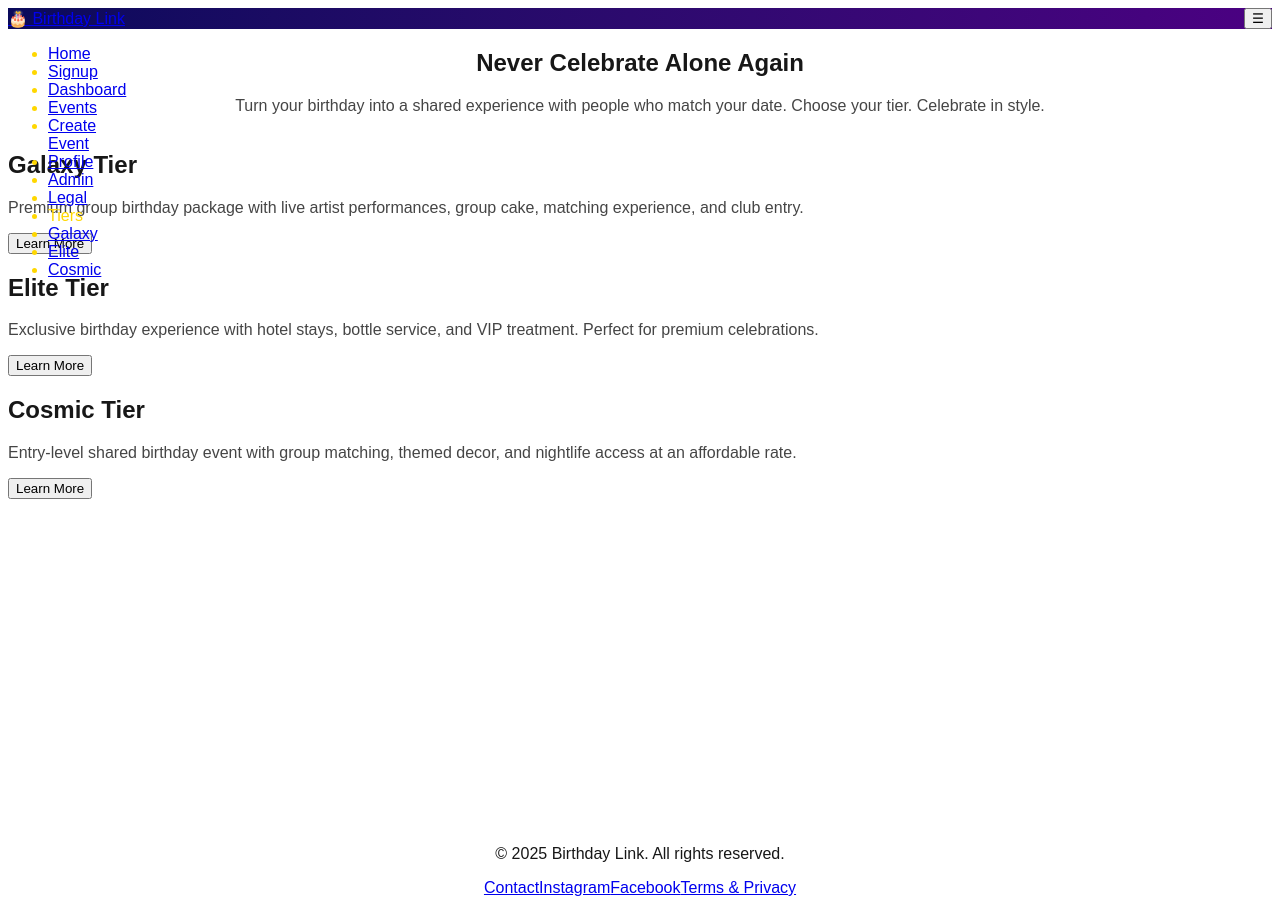
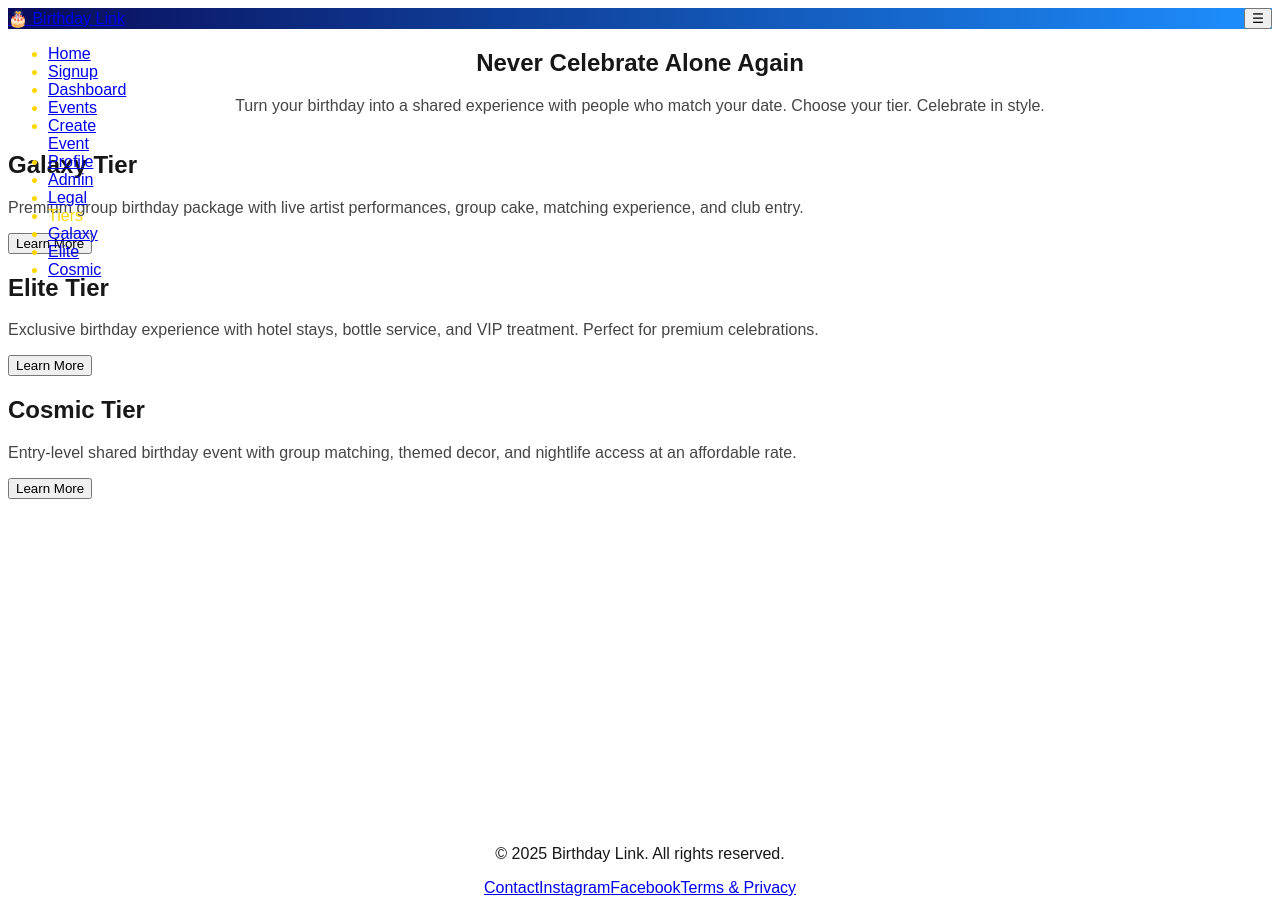
Before and after one commit to xytoxyto/birthday-link, a Next.js app: page / in a window 1280 px wide. Built offline with nearby package versions, Linux system fonts and the light colour scheme.

Commit message:
style: update navbar gradient colors

```diff
--- a/src/components/NavBar.tsx
+++ b/src/components/NavBar.tsx
@@ -27,7 +27,7 @@ export default function NavBar() {
     "whitespace-nowrap hover:underline hover:decoration-[#FFD700] hover:text-[#FFD700]";
 
   return (
-    <header className="relative z-50 bg-gradient-to-r from-[#0a0a5b] to-[#4b0082] text-white">
+    <header className="relative z-50 bg-gradient-to-r from-[#0a0a5b] to-[#1e90ff] text-white">
       <div className="max-w-7xl mx-auto flex items-center justify-between py-3 px-4">
         <Link href="/" className="text-lg md:text-xl font-bold">
           🎂 Birthday Link
```
